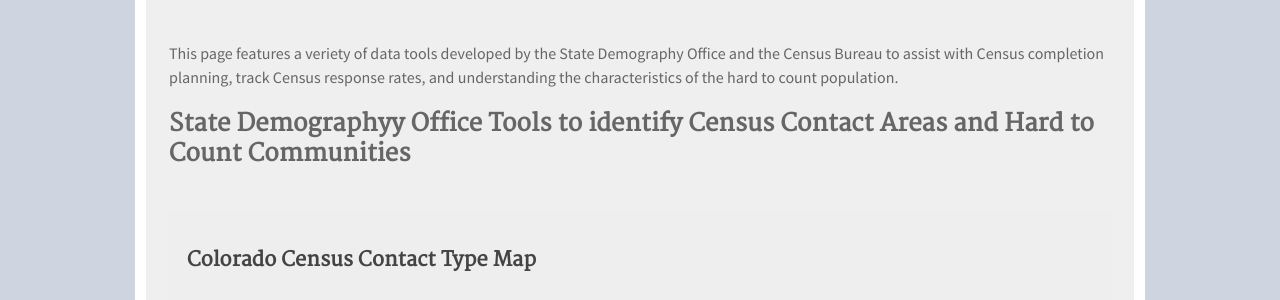
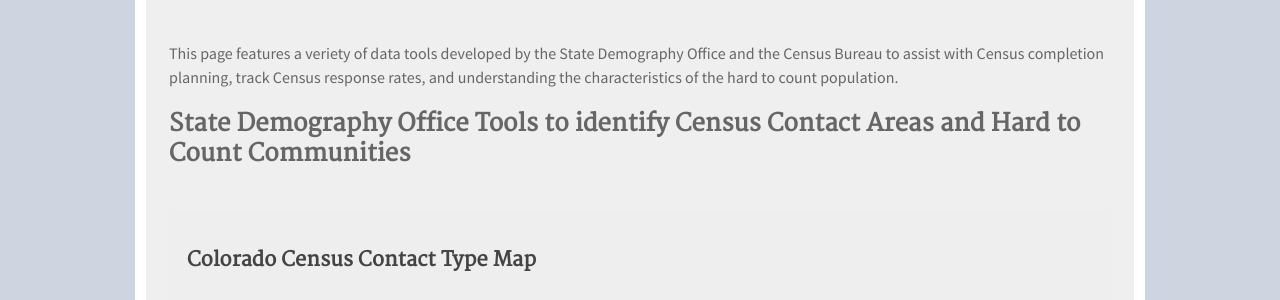
Before and after one commit to TBleess/Website_New, a Jekyll site: the page built from pages/5_CensusACS/2020-response-tracker.html, in a window 1280 px wide. Shown: the part 416-716 px from the top of the page. Built offline with Jekyll 4.4.1, drawn with Linux system fonts in a browser that asks for light colours.

Commit message:
Update 2020-response-tracker.html

```diff
--- a/pages/5_CensusACS/2020-response-tracker.html
+++ b/pages/5_CensusACS/2020-response-tracker.html
@@ -46,7 +46,7 @@
 <br>
 <p>This page features a veriety of data tools developed by the State Demography Office and the Census Bureau to assist with Census completion planning, track Census response rates,
  and understanding the characteristics of the hard to count population.</p>
-<h2>State Demographyy Office Tools to identify Census Contact Areas and Hard to Count Communities</h2>
+<h2>State Demography Office Tools to identify Census Contact Areas and Hard to Count Communities</h2>
 <br>
 <button class="accordion"><h2>Colorado Census Contact Type Map</h2></button>
 <div class="panel">
```
